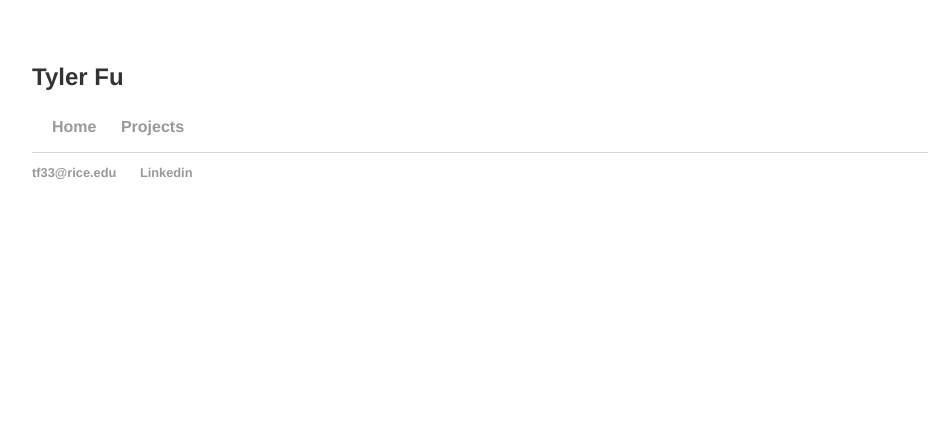
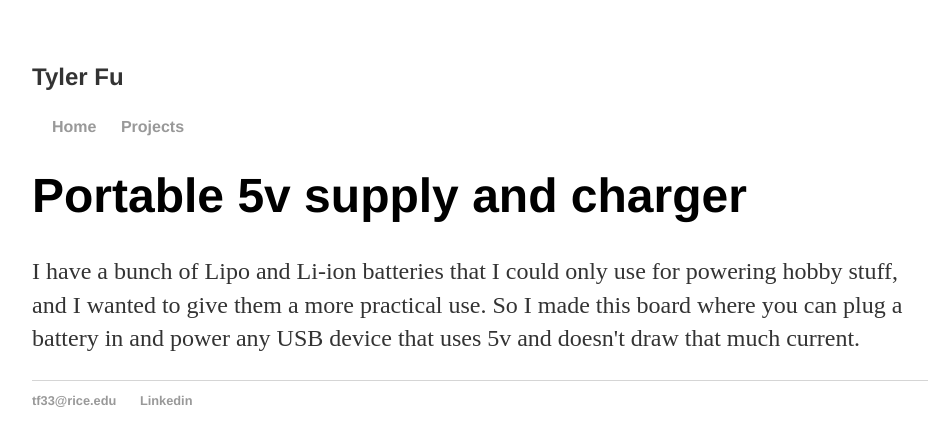
Before and after one commit to tfu1897/tfu1897.github.io, a Jekyll site: the page built from Projects/charger.html, in a window 1280 px wide. Shown: the top 446 px of the page, without its empty margins (160-1093 px from the left). Built offline with Jekyll 4.4.1, drawn with Linux system fonts in a browser that asks for light colours.

Commit message:
Update charger.html

```diff
--- a/Projects/charger.html
+++ b/Projects/charger.html
@@ -3,3 +3,8 @@ layout: default
 title: Projects
 permalink: /Projects/charger/
 ---
+<div class="blurb">
+	<h1>Portable 5v supply and charger</h1>
+
+	<p>I have a bunch of Lipo and Li-ion batteries that I could only use for powering hobby stuff, and I wanted to give them a more practical use.  So I made this board where you can plug a battery in and power any USB device that uses 5v and doesn't draw that much current.  </p>
+</div>
```
